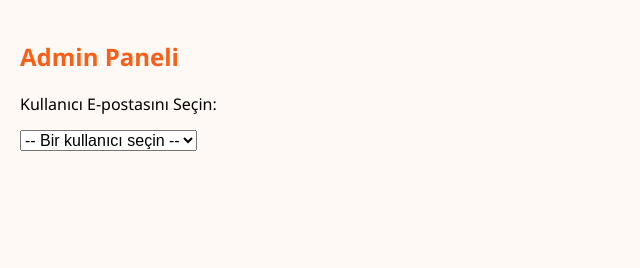
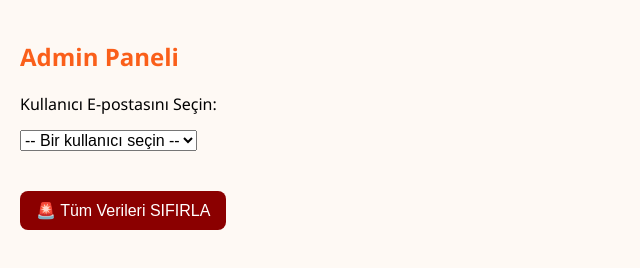
Before and after one commit to ecertastan/AERAK-SELAS-STAN, a plain HTML site: page admin.html in a window 1280 px wide. Shown: the whole page, without its empty margins (0-640 px from the left). Drawn offline with Linux system fonts and the light colour scheme.

Commit message:
Update admin.html

```diff
--- a/admin.html
+++ b/admin.html
@@ -48,6 +48,16 @@
     button:hover {
       background-color: #3a2c20;
     }
+
+    #sifirlaBtn {
+      margin-top: 40px;
+      background-color: darkred;
+      color: white;
+    }
+
+    #sifirlaBtn:hover {
+      background-color: #b30000;
+    }
   </style>
 </head>
 <body>
@@ -65,6 +75,9 @@
     <button id="gorevBtn">📌 Görevleri Görüntüle</button>
     <button id="notBtn">📝 Notları Görüntüle</button>
   </div>
+
+  <!-- Sıfırla Butonu -->
+  <button id="sifirlaBtn" onclick="localStorageSifirla()">🚨 Tüm Verileri SIFIRLA</button>
 
   <script>
     const select = document.getElementById("kullaniciSec");
@@ -109,6 +122,16 @@
         adminButonlar.style.display = "none";
       }
     }
+
+    // LocalStorage sıfırlama fonksiyonu
+    function localStorageSifirla() {
+      const onay = confirm("Tüm verileri silmek istediğinizden emin misiniz? Bu işlem geri alınamaz!");
+      if (onay) {
+        localStorage.clear();
+        alert("Tüm veriler başarıyla silindi.");
+        location.reload();
+      }
+    }
   </script>
 
 </body>
```
